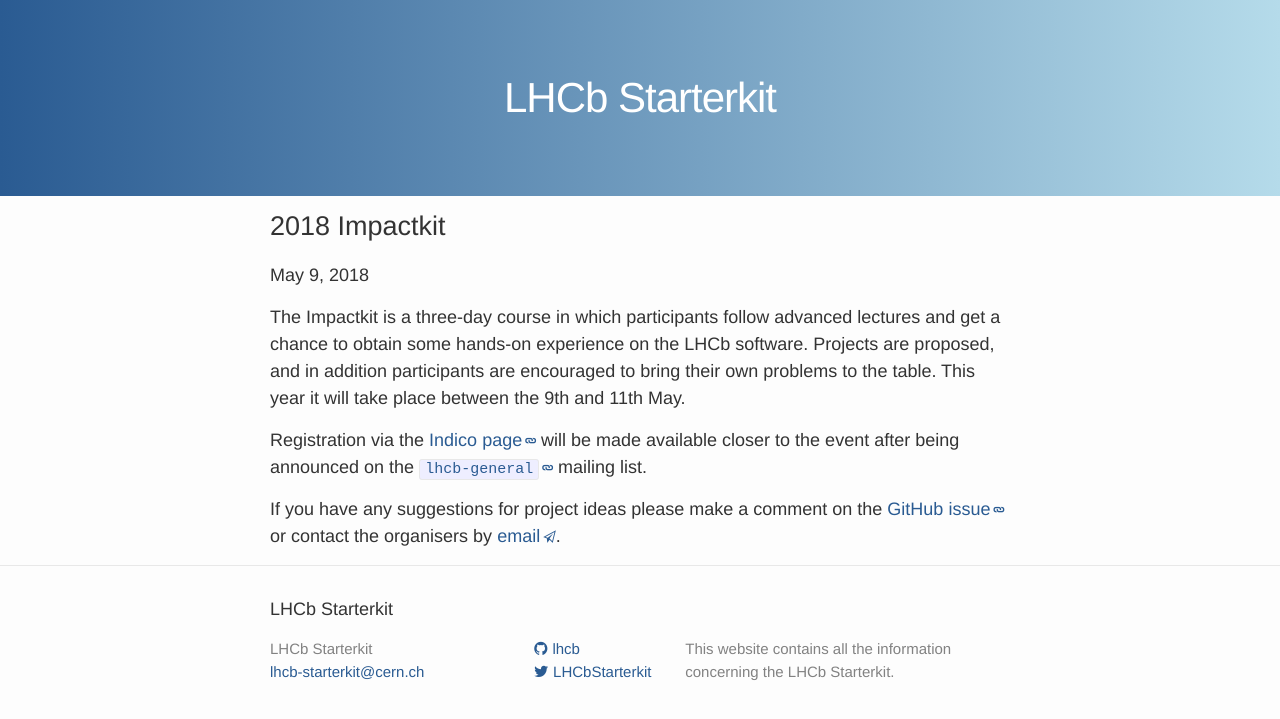
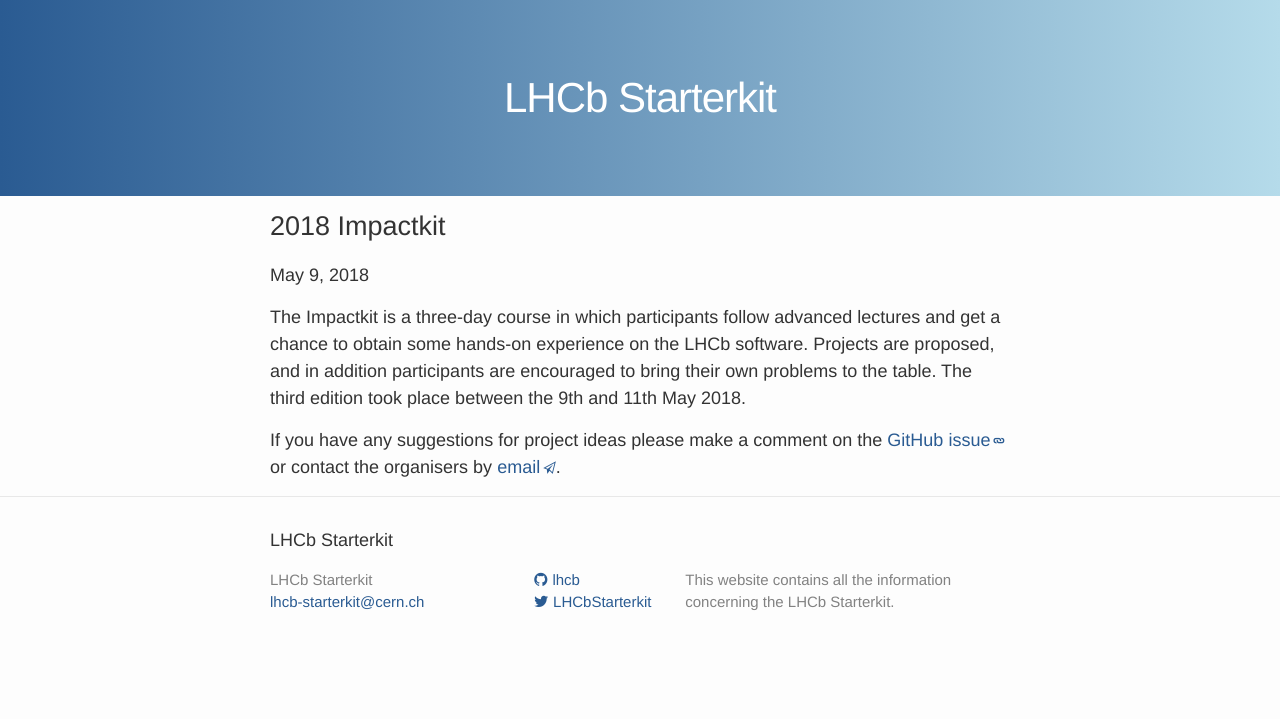
Before and after one commit to lhcb/starterkit, a Jekyll site: the page built from _posts/2018-05-09-impactkit.md, in a window 1280 px wide. Shown: the top 719 px of the page. Built offline with Jekyll 4.4.1, drawn with Linux system fonts in a browser that asks for light colours.

Commit message:
Move 2018 impactkit to archives

```diff
--- a/_posts/2018-05-09-impactkit.md
+++ b/_posts/2018-05-09-impactkit.md
@@ -2,19 +2,15 @@
 layout: post
 title: 2018 Impactkit
 date: 2018-05-09
-categories: impactkit
+categories: archive impactkit
 indico: https://indico.cern.ch/e/2018-lhcb-impactkit/
 ---
 
 The Impactkit is a three-day course in which participants follow advanced
 lectures and get a chance to obtain some hands-on experience on the LHCb
 software. Projects are proposed, and in addition participants are encouraged to
-bring their own problems to the table. This year it will take place between
-the 9th and 11th May.
-
-Registration via the [Indico page]({{ page.indico }}) will be made available
-closer to the event after being announced on the [`lhcb-general`][lhcb-general]
-mailing list.
+bring their own problems to the table. The third edition took place between
+the 9th and 11th May 2018.
 
 If you have any suggestions for project ideas please make a comment on the
 [GitHub issue][project-ideas-issue] or contact the organisers by
```
